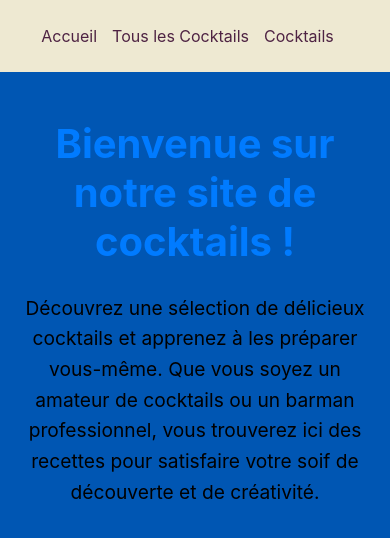
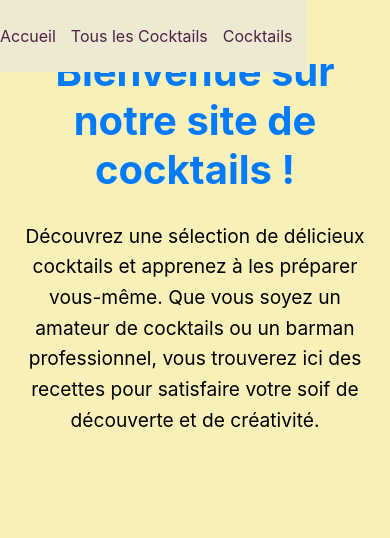
Before and after one commit to nicoco23/ChooseMyCocktail, a React (Create React App) app in the folder choose-my-cocktail/: page / in a window 390 px wide. Shown: the top 538 px of the page. Built offline with nearby package versions, Linux system fonts and the light colour scheme.

Commit message:
Responsive

```diff
--- a/choose-my-cocktail/src/components/AlcoolSelectListe.jsx
+++ b/choose-my-cocktail/src/components/AlcoolSelectListe.jsx
@@ -27,7 +27,7 @@ function MultiSelectCheckbox({ options, selectedOptions, onChange }) {
 
   return (
     <div>
-      <input type="text" value={filter} onChange={handleInputChange} placeholder="Search..." />
+      <input type="text" value={filter} onChange={handleInputChange} placeholder="Séléctionnez un ou plusieurs alcools..." />
       <div>
         {filteredOptions.map((option, index) => (
           <div key={index}>
--- a/choose-my-cocktail/src/components/navbar.jsx
+++ b/choose-my-cocktail/src/components/navbar.jsx
@@ -3,6 +3,17 @@ import { Link } from 'react-router-dom';
 import '../css/Navbar.css'; // Assurez-vous de créer ce fichier CSS dans le même dossier
 
 function Navbar() {
+  let lastScrollTop = 0;
+
+  window.addEventListener("scroll", function() {
+    let scrollTop = window.pageYOffset || document.documentElement.scrollTop;
+    if (scrollTop > lastScrollTop){
+      document.querySelector('.navbar').style.top = "-50px"; // cache la navbar
+    } else {
+      document.querySelector('.navbar').style.top = "0"; // montre la navbar
+    }
+    lastScrollTop = scrollTop;
+  });
   return (
     <nav className="navbar">
       <ul className="navbar-nav">
--- a/choose-my-cocktail/src/css/CocktailApp.css
+++ b/choose-my-cocktail/src/css/CocktailApp.css
@@ -1,6 +1,6 @@
 /* Couleur de fond générale */
 body {
-  background-color: #0056b3;
+  background-color: #f7f0b8;
 }
 
 /* Style pour les cartes de cocktail */
--- a/choose-my-cocktail/src/css/Navbar.css
+++ b/choose-my-cocktail/src/css/Navbar.css
@@ -3,6 +3,9 @@
     justify-content: space-around;
     background-color: #eee9d2;
     padding: 10px 0;
+    position: fixed;
+    top: 0;
+    transition: top 0.3s;
   }
 
   .navbar-nav {
```
